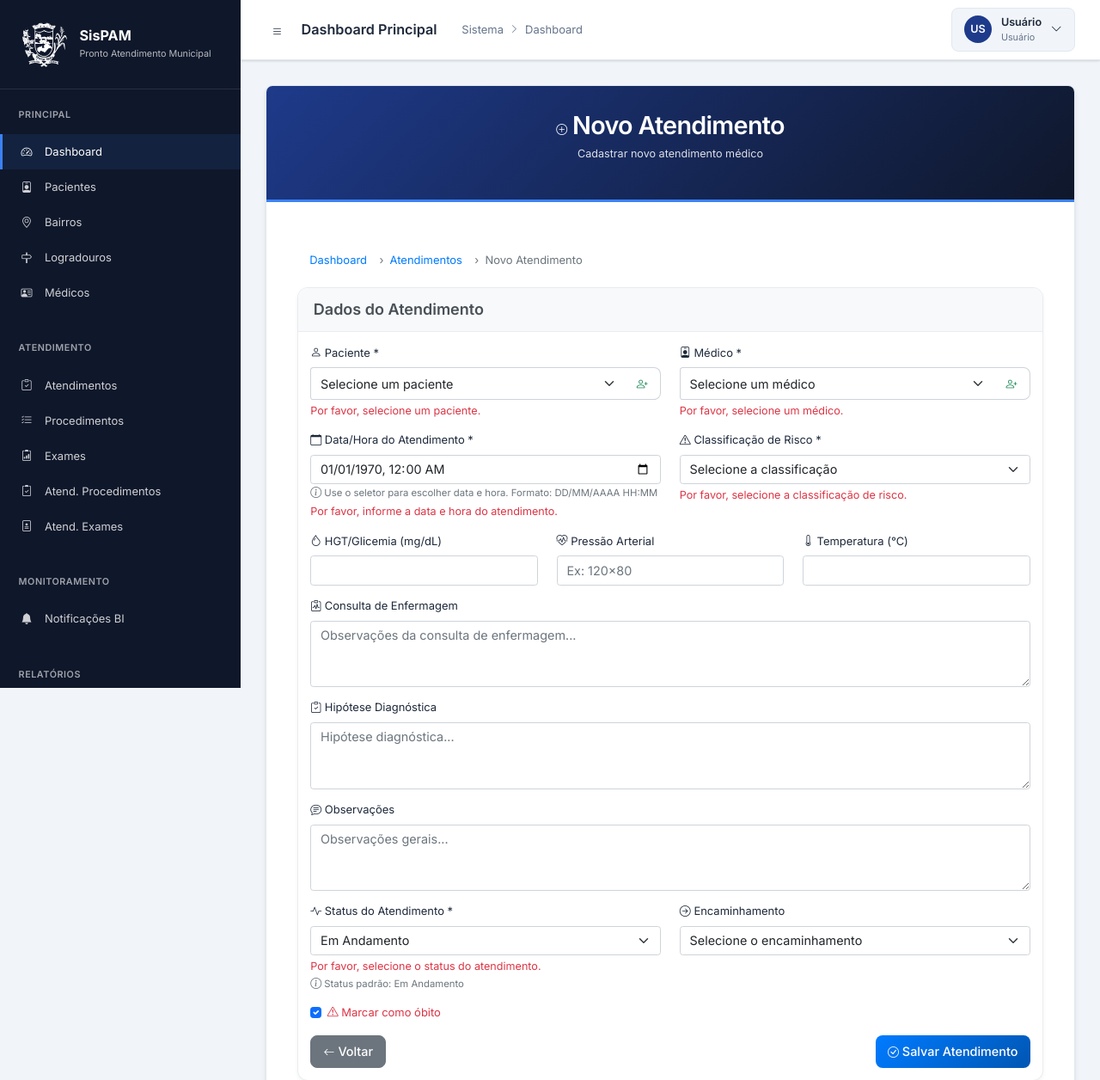
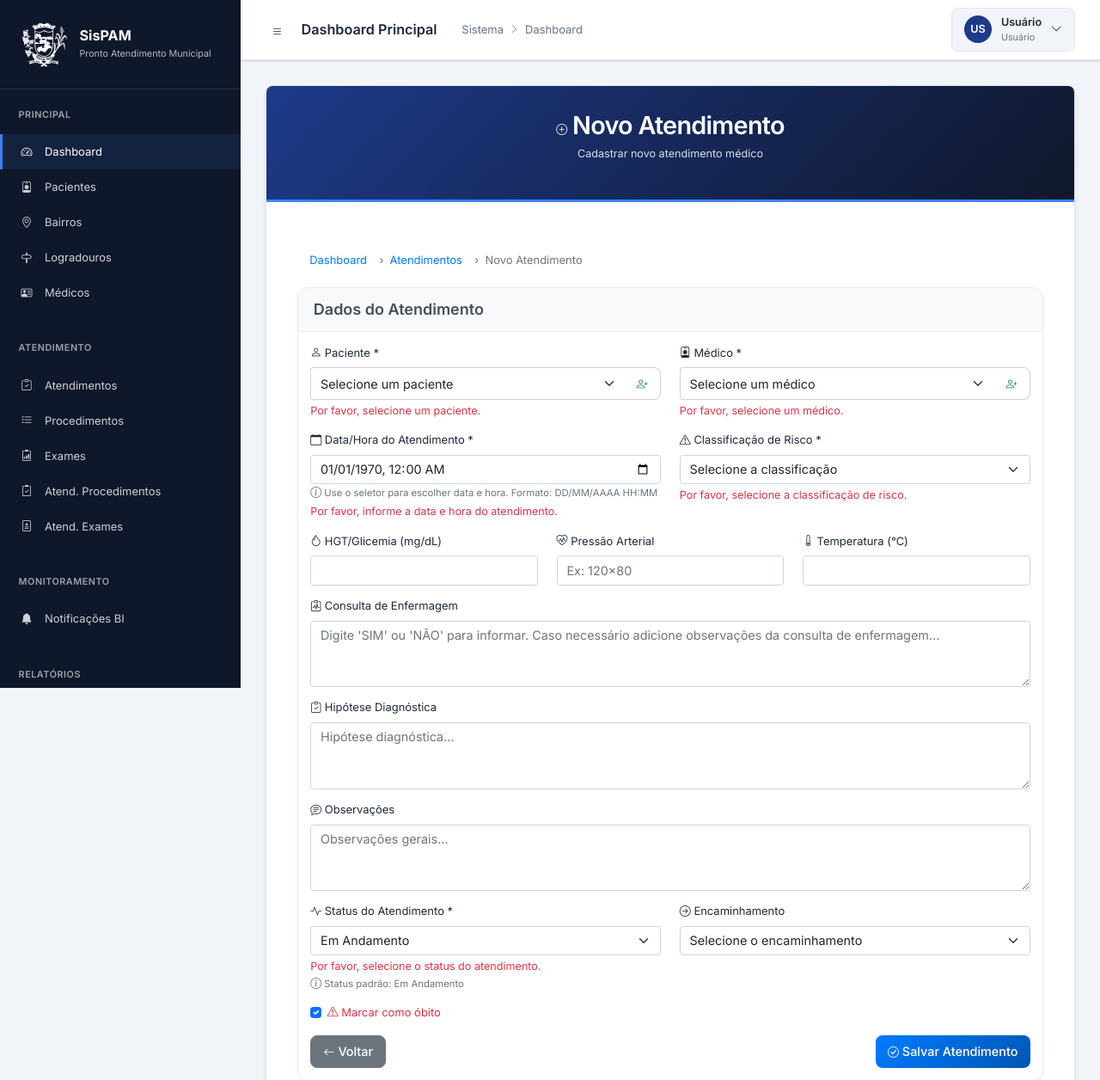
Before and after one commit to marcosferreira/prontoatendimento, a CodeIgniter 4 app: the page made by app/Views/atendimentos/create.php in a window 1280 px wide. Shown: the top 1256 px of the page at 86% size. Run offline with PHP 8.4 and a stand-in for CodeIgniter, Linux system fonts and the light colour scheme; the template is opened without the code that fills it, so the values that code supplies are empty; some libraries are stand-ins or nearby versions.

Commit message:
feat(atendimentos): atualizar placeholder do campo de consulta de enfermagem para instruções mais claras

```diff
--- a/app/Views/atendimentos/create.php
+++ b/app/Views/atendimentos/create.php
@@ -230,7 +230,7 @@
                                 <i class="bi bi-clipboard-pulse"></i> Consulta de Enfermagem
                             </label>
                             <textarea class="form-control" id="consulta_enfermagem" name="consulta_enfermagem"
-                                rows="3" placeholder="Observações da consulta de enfermagem..."><?= old('consulta_enfermagem') ?></textarea>
+                                rows="3" placeholder="Digite 'SIM' ou 'NÃO' para informar. Caso necessário adicione observações da consulta de enfermagem..."><?= old('consulta_enfermagem') ?></textarea>
                         </div>
 
                         <!-- Hipótese Diagnóstica -->
```
